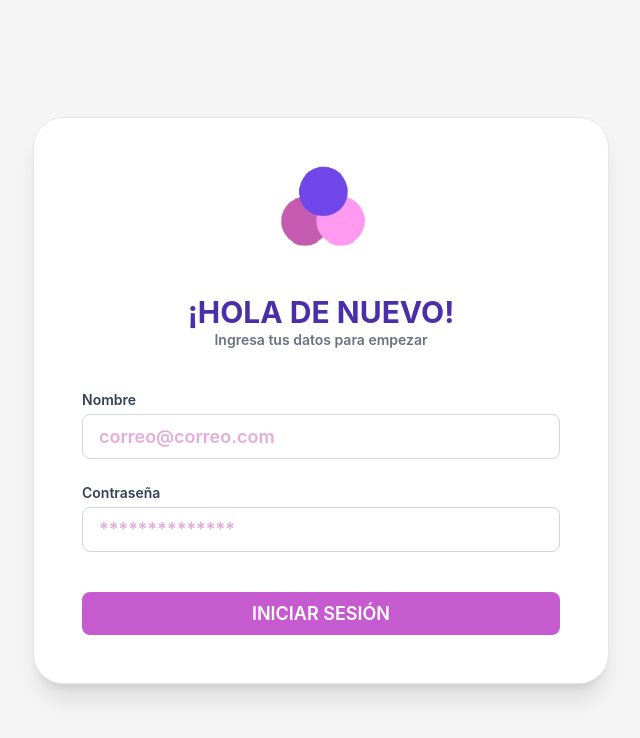
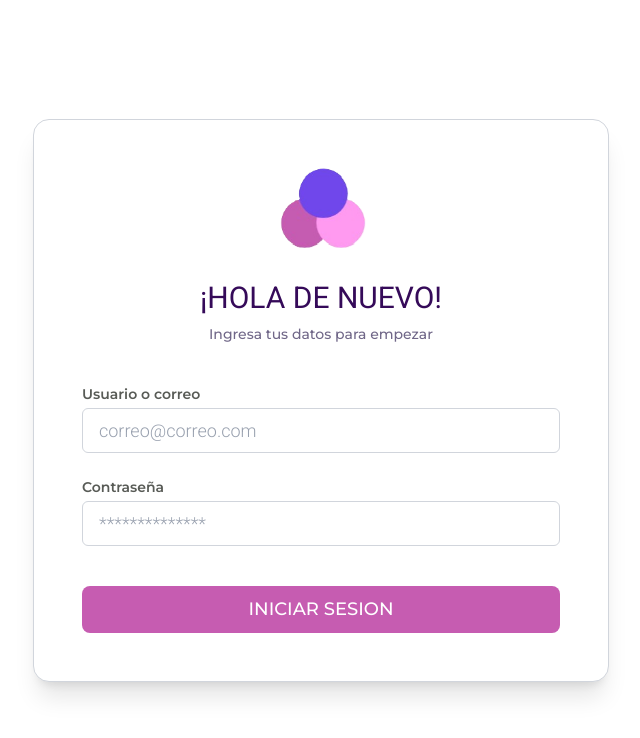
Before and after one commit to MarcoGArana/Frontend-PNC, a React (Vite) app in the folder learnsy/: page /login in a window 1280 px wide. Shown: the top 738 px of the page, without its empty margins (319-959 px from the left). Built offline with nearby package versions, Linux system fonts and the light colour scheme.

Commit message:
feat(ui): update login styles and add color/typography variables :lipstick:

```diff
--- a/learnsy/src/pages/login/login.jsx
+++ b/learnsy/src/pages/login/login.jsx
@@ -31,58 +31,58 @@ const Login = () => {
     };
 
     return (
-        <div className="min-h-screen w-full flex justify-center items-center bg-[#F5F5F5] px-4">
+        <div className="min-h-screen w-full flex justify-center items-center bg-white px-4">
 
-            {/* TARJETA PRINCIPAL */}
-            <div className="bg-white w-full max-w-xl rounded-[30px] p-12 shadow-xl border border-gray-200 relative">
+            {/* Tarjeta principal - contenedor del login */}
+            <div className="bg-white w-full max-w-xl rounded-2xl p-12 shadow-xl border border-gray-300 relative">
 
-                {/* IMAGEN DECORATIVA (NUEVOS CÍRCULOS) */}
+                {/* Logo */}
                 <img
                     src="/src/assets/circulos.png"
                     alt="Learnsy"
                     className="w-28 absolute top-6 left-1/2 -translate-x-1/2"
                 />
 
-                {/* TÍTULO */}
-                <h1 className="text-center text-3xl font-bold text-[#4B2FA9] mt-32">
+                {/* Titulo */}
+                <h1 className="text-center text-3xl title font-normal mt-28 mb-2">
                     ¡HOLA DE NUEVO!
                 </h1>
 
-                <p className="text-center text-gray-500 text-sm mb-10">
+                <p className="text-center body-font font-medium text-sm text-[var(--color-dark-purple)] mb-10">
                     Ingresa tus datos para empezar
                 </p>
 
-                {/* FORMULARIO */}
+                {/* Formulario */}
                 <form onSubmit={handleSubmit} className="flex flex-col gap-6">
 
                     <div className="flex flex-col w-full">
-                        <label className="text-sm font-semibold text-gray-700 mb-1">Nombre</label>
+                        <label className="text-sm font-semibold body text-medium mb-1">Usuario o correo</label>
                         <input
                             type="text"
                             value={nameOrEmail}
                             onChange={(e) => setNameOrEmail(e.target.value)}
                             placeholder="correo@correo.com"
-                            className="w-full border border-gray-300 rounded-lg px-4 py-2 focus:outline-none focus:ring-2 focus:ring-[#C65BCF]"
+                            className="w-full title-font font-light text-[var(--color-border-shadow)] placeholder:text-gray-400 border border-gray-300 rounded-md px-4 py-2 focus:outline-none focus:ring-2 focus:ring-[#C65BCF]"
                         />
                     </div>
 
                     <div className="flex flex-col w-full">
-                        <label className="text-sm font-semibold text-gray-700 mb-1">Contraseña</label>
+                        <label className="text-sm font-semibold body text-medium mb-1">Contraseña</label>
                         <input
                             type="password"
                             value={password}
                             onChange={(e) => setPassword(e.target.value)}
                             placeholder="**************"
-                            className="w-full border border-gray-300 rounded-lg px-4 py-2 focus:outline-none focus:ring-2 focus:ring-[#C65BCF]"
+                            className="w-full title-font font-light text-[var(--color-border-shadow)]  placeholder:text-gray-400 border border-gray-300 rounded-md px-4 py-2 focus:outline-none focus:ring-2 focus:ring-purple-400 "
                         />
                     </div>
 
                     <button
                         type="submit"
                         disabled={isLoading}
-                        className="bg-[#C65BCF] text-white font-semibold py-2 rounded-lg mt-4 hover:bg-[#b152c0] transition"
+                        className="btn-primary py-2.5 rounded-lg mt-4 transition"
                     >
-                        {isLoading ? 'Ingresando...' : 'INICIAR SESIÓN'}
+                        {isLoading ? 'Ingresando...' : 'INICIAR SESION'}
                     </button>
                 </form>
             </div>
```
